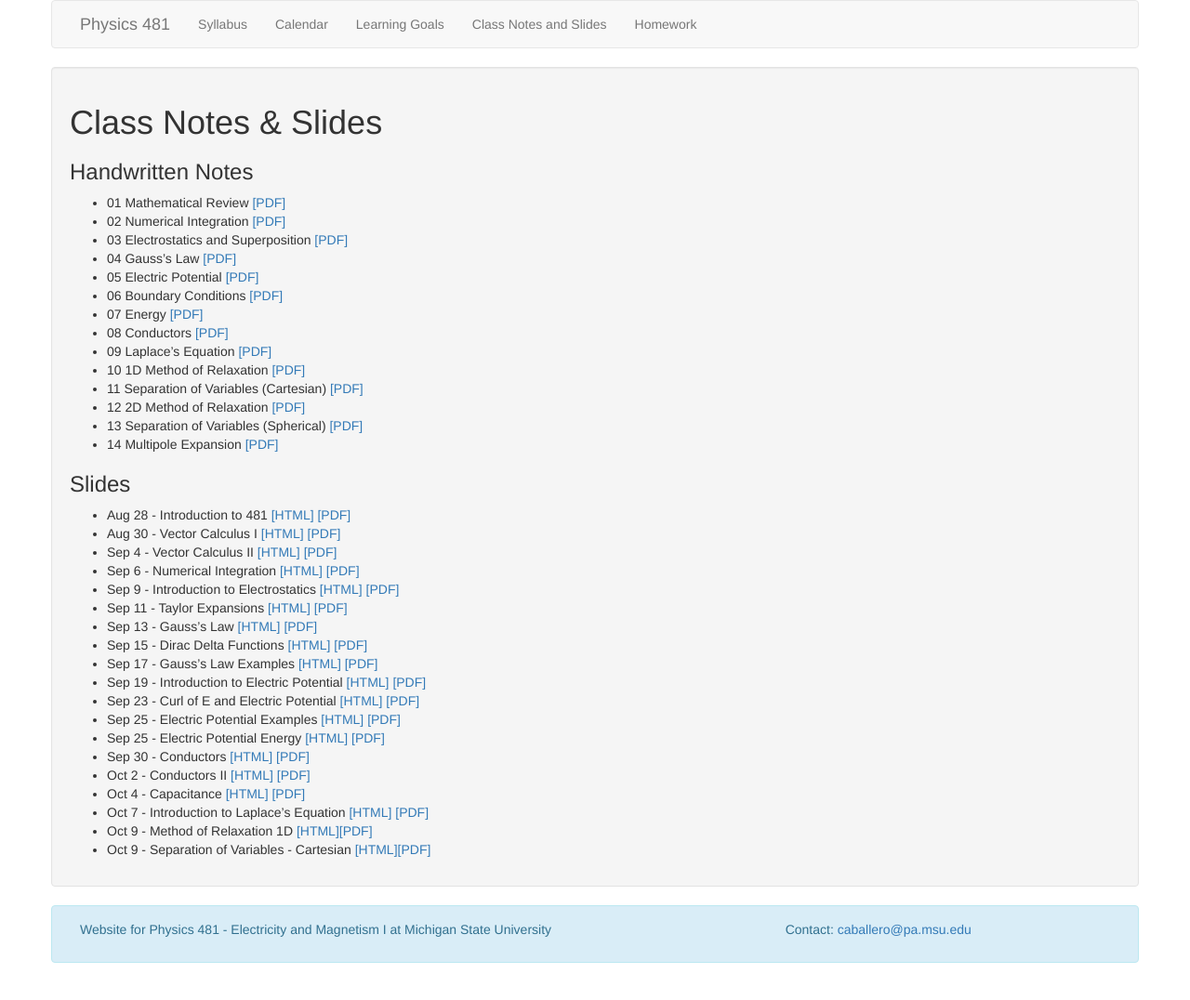
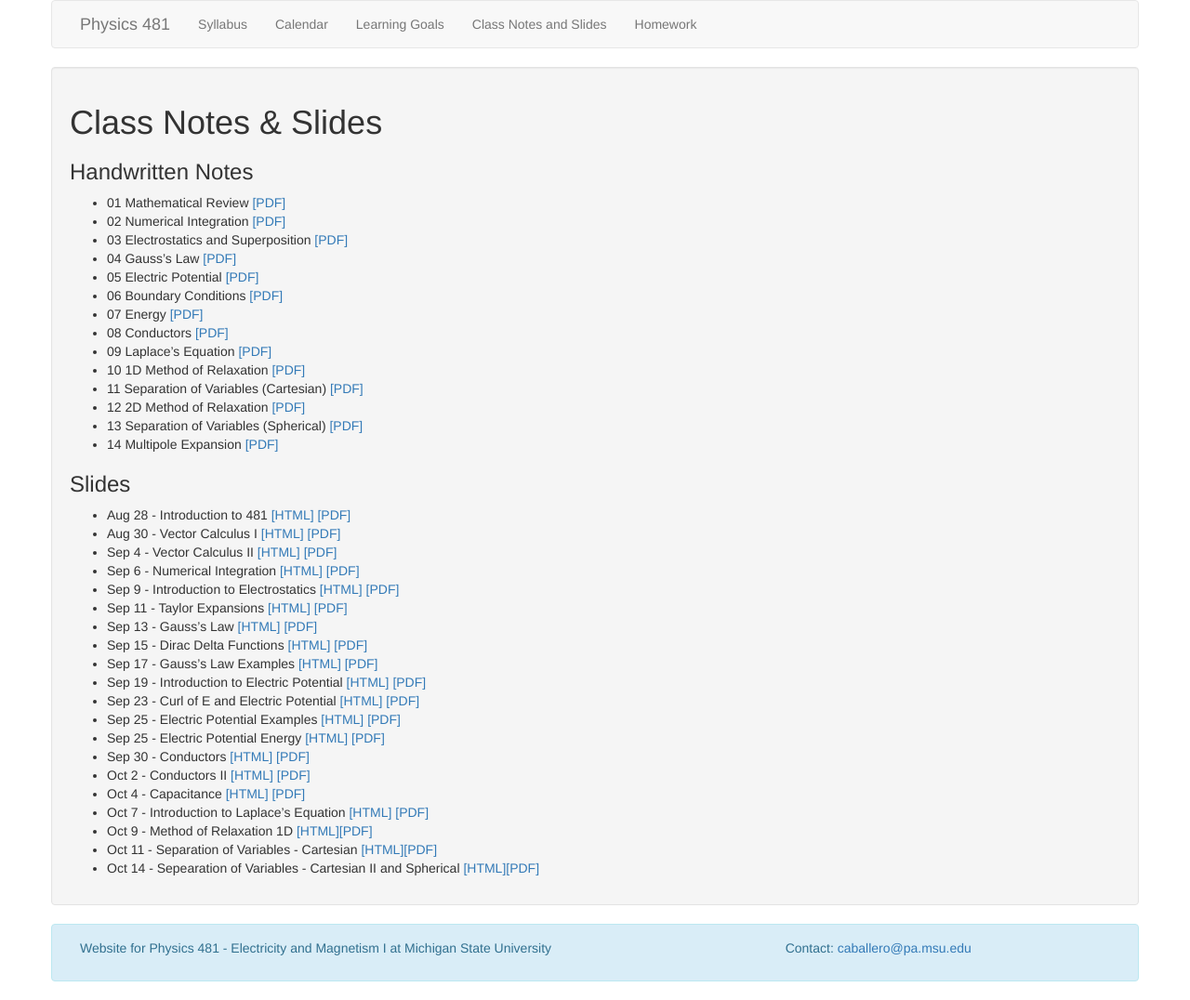
Before and after one commit to dannycab/phy481msu_f2019, a Jekyll site: the page built from notes/list_of_notes.md, in a window 1280 px wide. Shown: the whole page at 93% size. Built offline with Jekyll 4.4.1, drawn with Linux system fonts in a browser that asks for light colours.

Commit message:
updated with slides for Monday

```diff
--- a/notes/list_of_notes.md
+++ b/notes/list_of_notes.md
@@ -41,4 +41,5 @@ permalink: notes/index.html
 - Oct 4 - Capacitance [[HTML]](./16-slides.html) [[PDF]](./16-slides.pdf)
 - Oct 7 - Introduction to Laplace's Equation [[HTML]](./17-slides.html) [[PDF]](./17-slides.pdf)
 - Oct 9 - Method of Relaxation 1D [[HTML]](./18-slides.html)[[PDF]](./18-slides.pdf)
-- Oct 9 - Separation of Variables - Cartesian [[HTML]](./19-slides.html)[[PDF]](./19-slides.pdf)
+- Oct 11 - Separation of Variables - Cartesian [[HTML]](./19-slides.html)[[PDF]](./19-slides.pdf)
+- Oct 14 - Sepearation of Variables - Cartesian II and Spherical [[HTML]](./20-slides.html)[[PDF]](./20-slides.pdf)
```
Also changed, not shown: 3 other files.
